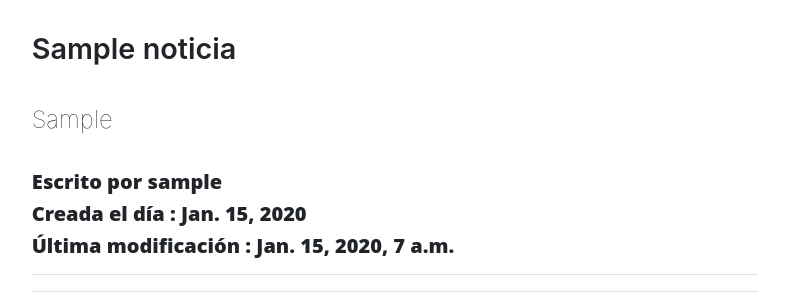
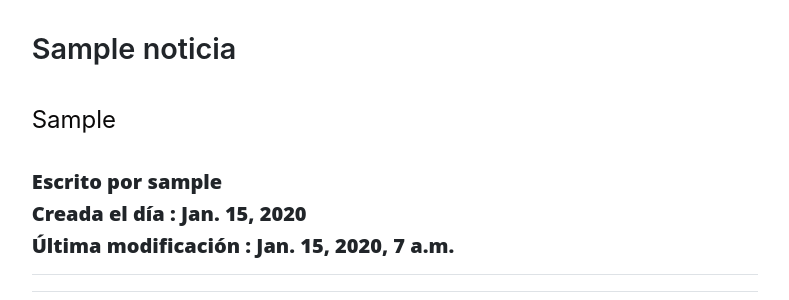
Before and after one commit to ckalvaro/proyecto_django, a Django app: page /AppBlog/noticia/1 in a window 1280 px wide. Shown: the part 509-809 px from the top of the page, without its empty margins (245-1034 px from the left). Run offline with Django 4.2, Linux system fonts and the light colour scheme; tables that the repository leaves empty hold one stand-in row (values such as "Sample post"); parts of the project's set-up code (start-up, migrations or seed data) failed here and were passed over; some libraries are stand-ins or nearby versions.

Commit message:
Estilo cuerpo noticia más oscuro

```diff
--- a/Stamps/AppBlog/static/styles/css/mystyles.css
+++ b/Stamps/AppBlog/static/styles/css/mystyles.css
@@ -150,8 +150,9 @@
 }
 
 .noticia-cuerpo{
-    font-weight: 100;
+
     font-size: 1.5rem;
+    color: rgb(10 9 9);
 }
 
 @media screen and (max-width: 900px) {
```
